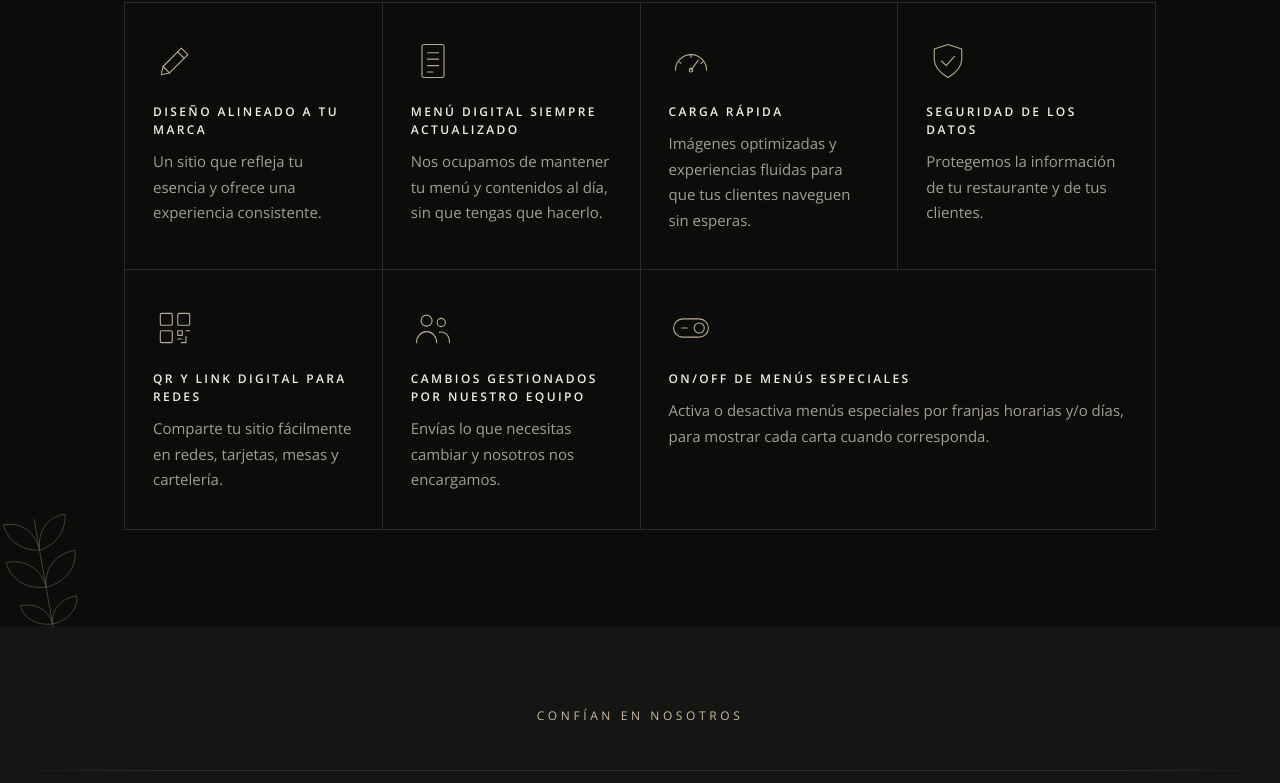
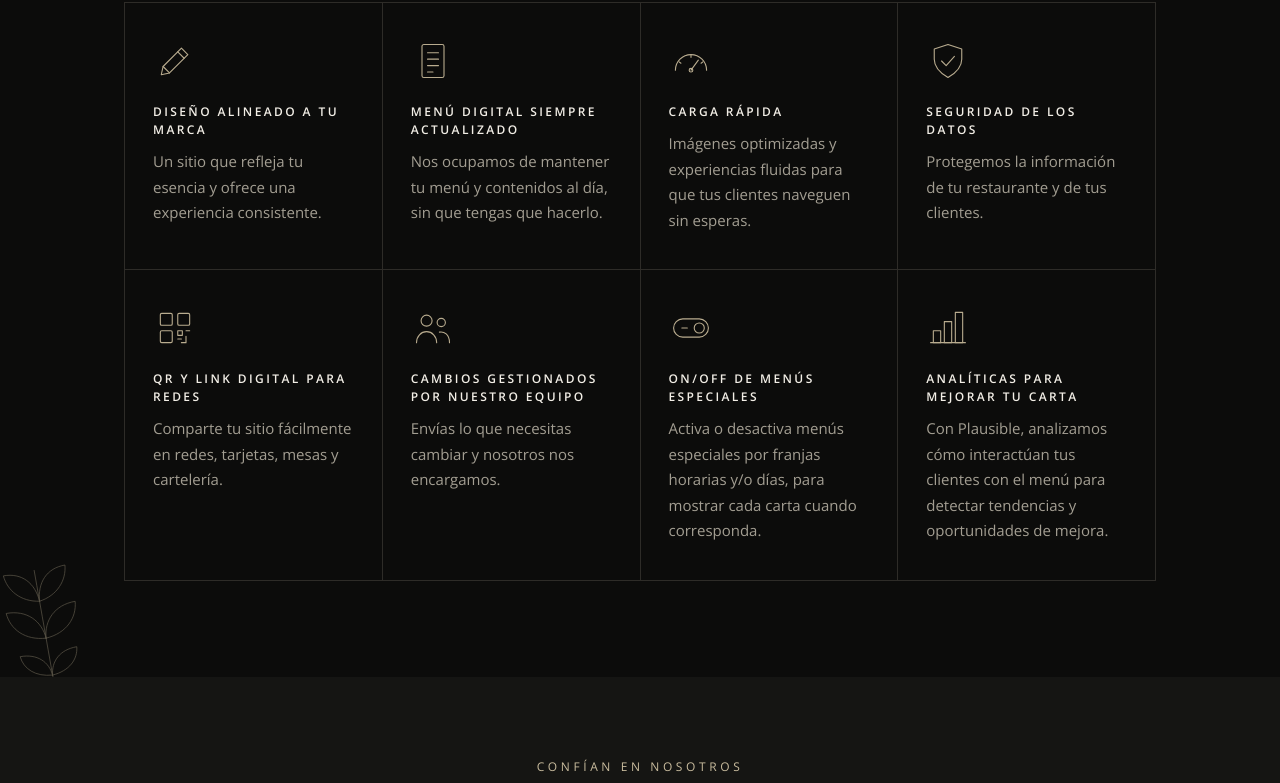
Before and after one commit to factorumami/factorumami, a plain HTML site: page index.html in a window 1280 px wide. Shown: the part 2536-3319 px from the top of the page. Drawn offline with nearby package versions, Linux system fonts and the light colour scheme.

Commit message:
Update index.html

```diff
--- a/index.html
+++ b/index.html
@@ -62,7 +62,6 @@ h2{font:500 clamp(30px,4.5vw,46px)/1.15 var(--serif);margin-bottom:16px}
 .fgrid{display:grid;grid-template-columns:repeat(4,1fr);gap:1px;background:var(--line);border:1px solid var(--line)}
 .feat{background:var(--bg);padding:36px 28px;transition:background .25s}
 .feat:hover{background:var(--surface)}
-.feat:last-child{grid-column:span 2}
 .feat .ic{width:44px;height:44px;margin-bottom:20px;color:var(--accent)}
 .feat .ic svg{width:100%;height:100%;display:block;fill:none;stroke:currentColor;stroke-width:1.2;stroke-linecap:round;stroke-linejoin:round}
 .feat h4{font:600 12px/1.5 var(--sans);letter-spacing:.2em;text-transform:uppercase;margin-bottom:10px}
@@ -184,6 +183,7 @@ footer a:hover{color:var(--accent-ink)}
       <div class="feat"><div class="ic"><svg viewBox="0 0 48 48" aria-hidden="true"><rect x="8" y="8" width="13" height="13" rx="1.5"/><rect x="27" y="8" width="13" height="13" rx="1.5"/><rect x="8" y="27" width="13" height="13" rx="1.5"/><path d="M27 27h5v5h-5zM36 27h4M27 36h4M36 33v7h-5"/></svg></div><h4>QR y link digital para redes</h4><p>Comparte tu sitio fácilmente en redes, tarjetas, mesas y cartelería.</p></div>
       <div class="feat"><div class="ic"><svg viewBox="0 0 48 48" aria-hidden="true"><circle cx="17" cy="16" r="6"/><path d="M6 40c0-7 5-12 11-12s11 5 11 12"/><circle cx="33" cy="18" r="4.5"/><path d="M31 28.5c5-1 11 2.5 11 11.5"/></svg></div><h4>Cambios gestionados por nuestro equipo</h4><p>Envías lo que necesitas cambiar y nosotros nos encargamos.</p></div>
       <div class="feat"><div class="ic"><svg viewBox="0 0 48 48" aria-hidden="true"><rect x="5" y="14" width="38" height="20" rx="10"/><circle cx="33" cy="24" r="5.5"/><path d="M14 24h6"/></svg></div><h4>On/Off de menús especiales</h4><p>Activa o desactiva menús especiales por franjas horarias y/o días, para mostrar cada carta cuando corresponda.</p></div>
+      <div class="feat"><div class="ic"><svg viewBox="0 0 48 48" aria-hidden="true"><path d="M8 40V27h8v13zM20 40V17h8v23zM32 40V7h8v33z"/><path d="M5 40h38"/></svg></div><h4>Analíticas para mejorar tu carta</h4><p>Con Plausible, analizamos cómo interactúan tus clientes con el menú para detectar tendencias y oportunidades de mejora.</p></div>
     </div>
   </div>
 </section>
```
